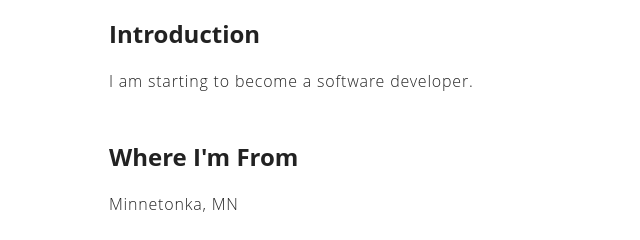
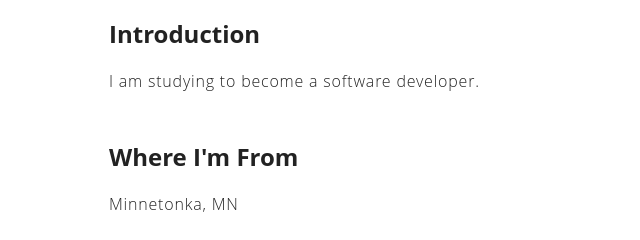
Before and after one commit to MPower4152/aboutMePrework, a plain HTML site: page index.html in a window 1280 px wide. Shown: the part 485-725 px from the top of the page, 227-867 px from the left. Drawn offline with Linux system fonts and the light colour scheme.

Commit message:
updating our details

```diff
--- a/index.html
+++ b/index.html
@@ -17,7 +17,7 @@
     </header>
     <section class="details">
       <h1>Introduction</h1>
-      <p>I am starting to become a software developer.</p>
+      <p>I am studying to become a software developer.</p>
       <h1>Where I'm From</h1>
       <p>Minnetonka, MN</p>
       <h1>What are your favorite hobbies?</h1>
```
